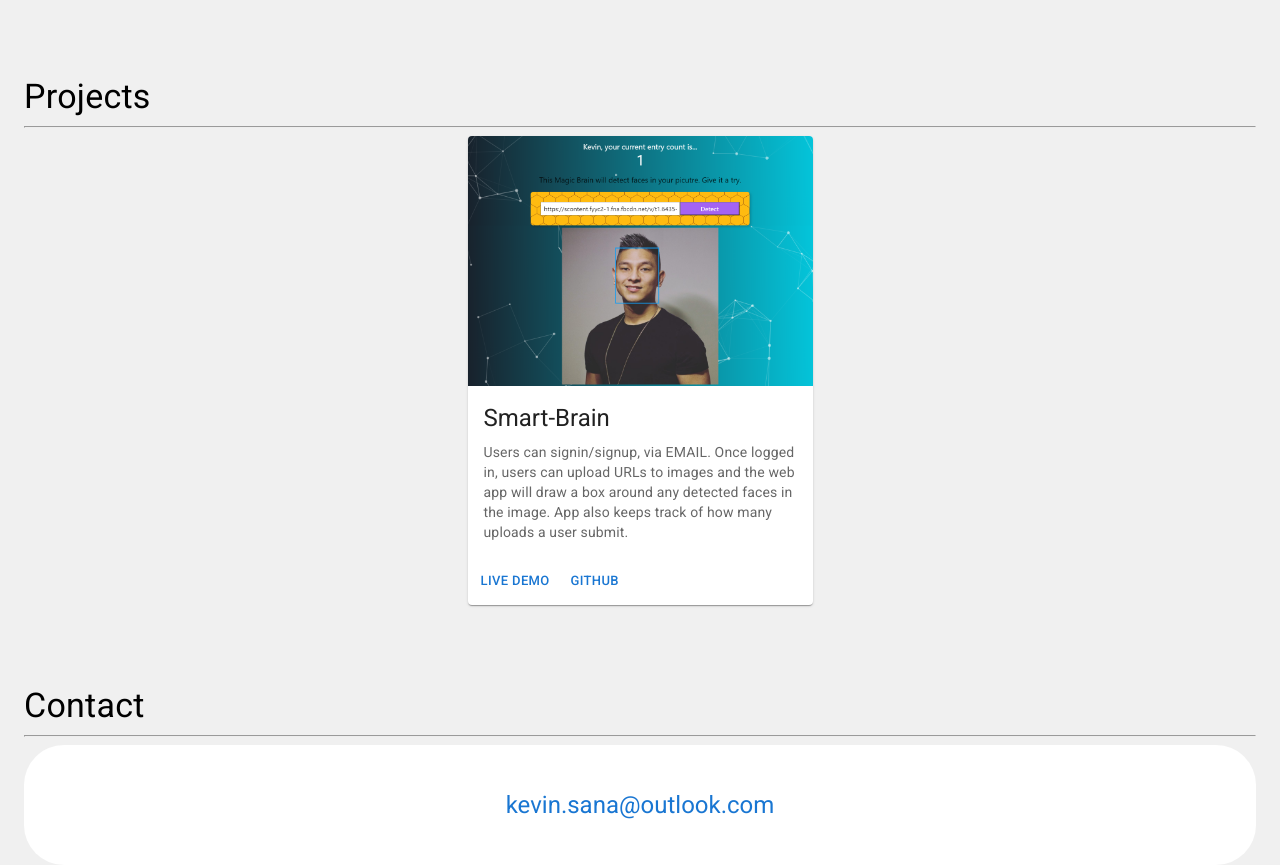
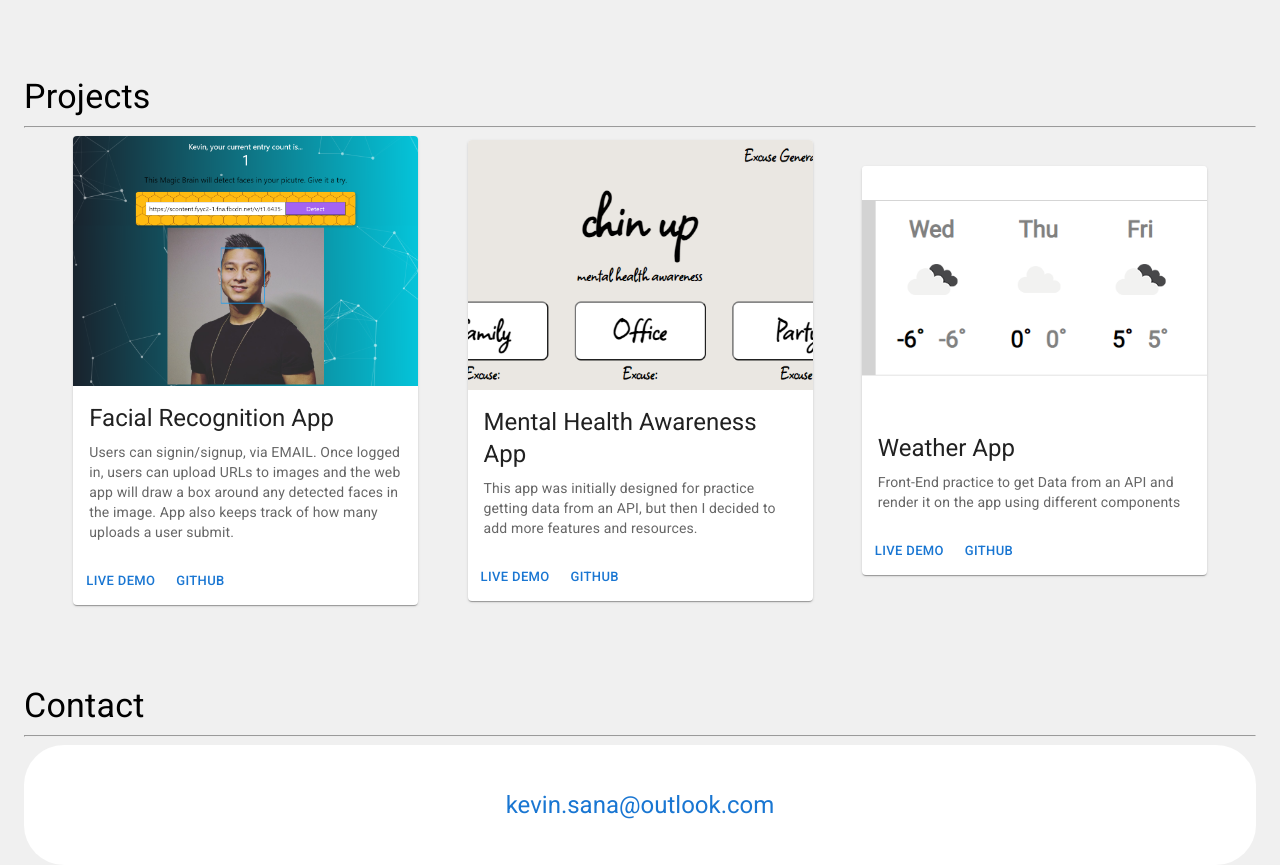
Before and after one commit to krownlesskev/material-ui-portfolio, a React (Create React App) app: page / in a window 1280 px wide. Shown: the part 1280-2145 px from the top of the page. Built offline with nearby package versions, Linux system fonts and the light colour scheme.

Commit message:
added new projects and links to demo/code

```diff
--- a/src/components/Projects/Projects.jsx
+++ b/src/components/Projects/Projects.jsx
@@ -1,10 +1,10 @@
-import Box from '@mui/material/Box'
-import Container from '@mui/material/Container'
-import { Typography } from '@mui/material'
+import Box from '@mui/material/Box';
+import Container from '@mui/material/Container';
+import { Typography } from '@mui/material';
 
-import { ProjectCard } from './ProjectCard'
-import { projectData } from './projectData'
-const { project1} = projectData
+import { ProjectCard } from './ProjectCard';
+import { projectData } from './projectData';
+const { project1, project2, project3 } = projectData;
 
 
 export const Projects = () => {
@@ -24,7 +24,19 @@ export const Projects = () => {
                     imageUrl={project1.imageUrl}
                     demo={project1.demo}
                     github={project1.github} />
+                <ProjectCard
+                    title={project2.title}
+                    desc={project2.desc}
+                    imageUrl={project2.imageUrl}
+                    demo={project2.demo}
+                    github={project2.github} />
+                <ProjectCard
+                    title={project3.title}
+                    desc={project3.desc}
+                    imageUrl={project3.imageUrl}
+                    demo={project3.demo}
+                    github={project3.github} />
             </Box>
         </Container >
-    )
-}
+    );
+};
--- a/src/components/Projects/projectData.js
+++ b/src/components/Projects/projectData.js
@@ -1,25 +1,27 @@
-import smartBrain from '../../images/smartbrain.png'
+import smartBrain from '../../images/smartbrain.png';
+import chinUp from '../../images/chinup.png';
+import hatchways from '../../images/hatchways.png';
 
 export const projectData = {
     project1: {
-        title: 'Smart-Brain',
+        title: 'Facial Recognition App',
         desc: 'Users can signin/signup, via EMAIL. Once logged in, users can upload URLs to images and the web app will draw a box around any detected faces in the image. App also keeps track of how many uploads a user submit.',
         imageUrl: smartBrain,
         demo: 'https://krownless-smart-brain.herokuapp.com/',
         github: 'https://github.com/krownlesskev/FaceRecognitionBrain'
     },
     project2: {
-        title: 'project 2',
-        desc: 'Description for Project 2',
-        imageUrl: '',
-        demo: '',
-        github: ''
+        title: 'Mental Health Awareness App',
+        desc: 'This app was initially designed for practice getting data from an API, but then I decided to add more features and resources.',
+        imageUrl: chinUp,
+        demo: 'https://krownlesskev.github.io/chin-up/',
+        github: 'https://github.com/krownlesskev/chin-up'
     },
     project3: {
-        title: 'project 3',
-        desc: 'Description for Project 3',
-        imageUrl: '',
-        demo: '',
-        github: ''
+        title: 'Weather App',
+        desc: 'Front-End practice to get Data from an API and render it on the app using different components',
+        imageUrl: hatchways,
+        demo: 'https://krownlesskev.github.io/hatchways-frontend-practice/',
+        github: 'https://github.com/krownlesskev/hatchways-frontend-practice'
     },
-}
+};
```
Also changed, not shown: src/images/chinup.png (added), src/images/hatchways.png (added).
